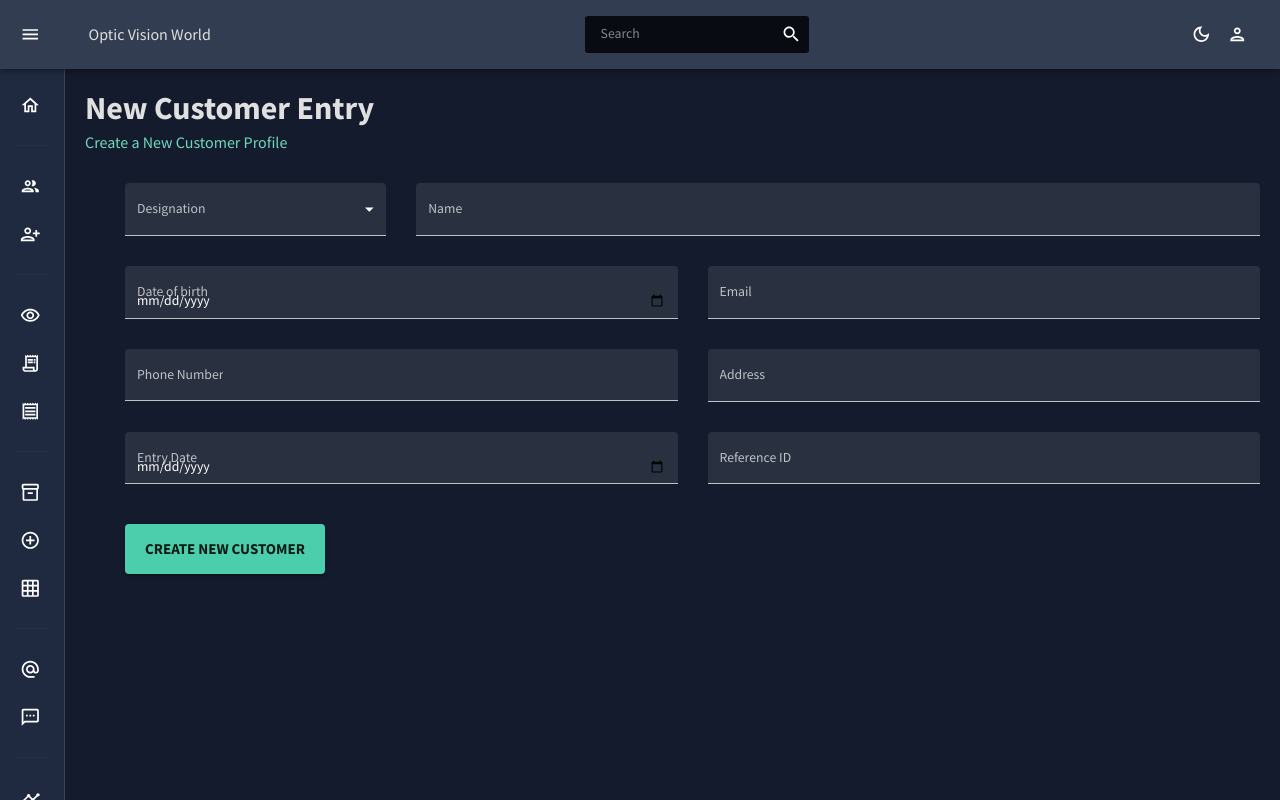
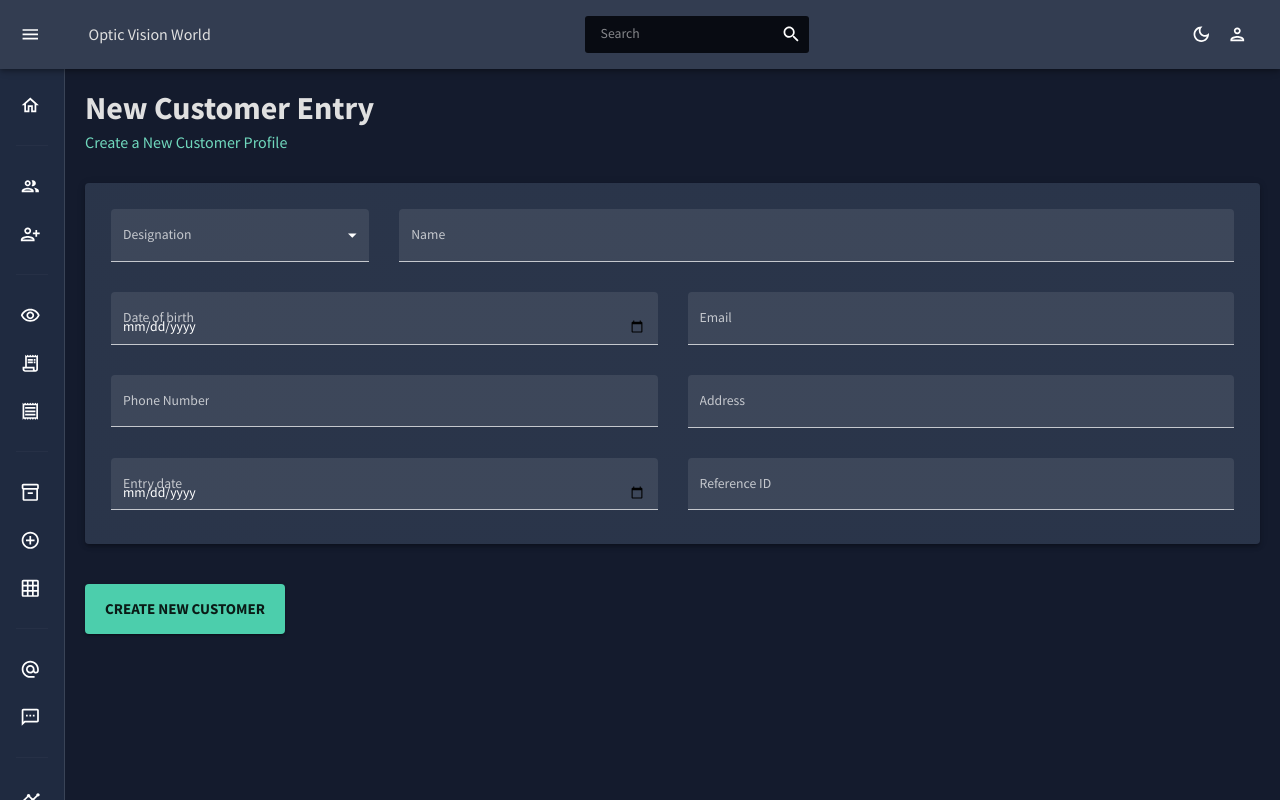
Before and after one commit to Tejas-117/Optic_vision_world_software, a React (Create React App) app in the folder client/: page /customers/add in a window 1280 px wide. Built offline with nearby package versions, Linux system fonts and the light colour scheme; no server answers.

Commit message:
minor style changes

```diff
--- a/client/src/pages/AddCustomer/AddCustomer.jsx
+++ b/client/src/pages/AddCustomer/AddCustomer.jsx
@@ -1,5 +1,7 @@
 import React,{useContext} from 'react';
-import { Box, Button, Card, TextField } from "@mui/material";
+import { Box, Button, Card, TextField, useTheme } from "@mui/material";
+import CardContent from '@mui/material/CardContent';
+import { boxShadow } from '@mui/system';
 import {Formik, Field} from "formik";
 import * as yup from "yup";
 import useMediaQuery from "@mui/material/useMediaQuery";
@@ -9,6 +11,7 @@ import MenuItem from '@mui/material/MenuItem';
 import FormControl from '@mui/material/FormControl';
 import Select from '@mui/material/Select';
 import { useNavigate } from "react-router-dom";
+import { token } from "../../theme";
 
 const Addcustomer = () => {
   const [message, setMessage] = React.useState("");
@@ -35,12 +38,20 @@ const Addcustomer = () => {
       }, 1500);
     }
   };
+  const theme = useTheme();
+  const colors = token(theme.palette.mode);
 
   return (
     <Box m="20px">
       <Header title="New Customer Entry" subtitle="Create a New Customer Profile" />
 
-      <Formik
+      <Card
+        display="grid"
+        m = "20px"
+        sx = {{backgroundColor : colors.primary[400], boxShadow: 3}}>
+        <CardContent>
+
+        <Formik sx={{ m : 0 }}
         onSubmit={handleFormSubmit}
         initialValues={initialValues}
         validationSchema={checkoutSchema}
@@ -53,8 +64,9 @@ const Addcustomer = () => {
           handleBlur,
           handleSubmit,
         }) => (
-          <form onSubmit={handleSubmit}>
+          <Box onSubmit={handleSubmit} >
             <Box
+              padding="10px"
               display="grid"
               gap="30px"
               gridTemplateColumns="repeat(8 , minmax(0, 1fr))"
@@ -98,7 +110,6 @@ const Addcustomer = () => {
                 onBlur={handleBlur}
                 onChange={handleChange}
                 value={values.name}
-                name="name"
                 error={!!touched.name && !!errors.name}
                 helperText={touched.name && errors.name}
                 sx={{ gridColumn: "span 6" }}
@@ -165,13 +176,11 @@ const Addcustomer = () => {
                 fullWidth
                 variant="filled"
                 type="date"
-                label="Entry Date"
+                label="Entry date"
                 onBlur={handleBlur}
                 onChange={handleChange}
-                value={values.name}
-                name="Pincode"
-                error={!!touched.name && !!errors.name}
-                helperText={touched.name && errors.name}
+                value={values.dob}
+                name="dob"
                 sx={{ gridColumn: "span 4" }}
               />
 
@@ -191,14 +200,20 @@ const Addcustomer = () => {
 
 
             </Box>
-            <Box display="flex" justifyContent="start" mt="40px">
-                  <Button className="submitButton" type="submit" color="secondary" variant="contained" >
+
+          </Box>
+        )}
+      </Formik>
+        </CardContent>
+      </Card>
+
+      <Box display="flex" justifyContent="start" mt="40px">
+                  <Button sx ={{ m : 0 }} className="submitButton" type="submit" color="secondary" variant="contained" >
                               Create new Customer
                   </Button>
               </Box>
-          </form>
-        )}
-      </Formik>
+
+
     </Box>
   );
 };
--- a/client/src/pages/AddPrescription/index.jsx
+++ b/client/src/pages/AddPrescription/index.jsx
@@ -95,7 +95,7 @@ const PrescriptionForm = () =>{
                               value={customerPhone} onChange={(e) => setCustomerPhone(e.target.value)}
                               sx={{m: 2, backgroundColor:colors.primary[400] }}/>
 
-                              <Button className="submitButton" color="secondary" variant="contained" onClick={getCustomerInfo}>
+                              <Button sx={{ ml : 2 }} className="submitButton" color="secondary" variant="contained" onClick={getCustomerInfo}>
                                     Get Customer
                               </Button>
                             </Box>
--- a/client/src/pages/CustomerIndex/index.jsx
+++ b/client/src/pages/CustomerIndex/index.jsx
@@ -71,14 +71,15 @@ const CustomerIndex = () => {
 
 
   return (
-    <Box m="20px">
+    <Box m="10px"
+    p = "10px" >
       <Header
         title="Customer Index"
         subtitle="List of Contacts for Future Reference"
       />
       <Box
-        m="40px 0 0 0"
-        height="75vh"
+        m="10px 0 0 0"
+        height="73vh"
         sx={{
           "& .MuiDataGrid-root": {
             border: "none",
--- a/client/src/pages/Invoices/index.jsx
+++ b/client/src/pages/Invoices/index.jsx
@@ -46,8 +46,8 @@ const Invoices = () => {
     <Box m="20px">
       <Header title="INVOICES" subtitle="List of Invoice Balances" />
       <Box
-        m="40px 0 0 0"
-        height="75vh"
+        m="20px 0 0 0"
+        height="73vh"
         sx={{
           "& .MuiDataGrid-root": {
             border: "none",
```
Also changed, not shown: client/src/pages/global/AlternateSidebar.jsx (+71 -0 lines), 1 other file (tests, documents, lock files or other folders).
